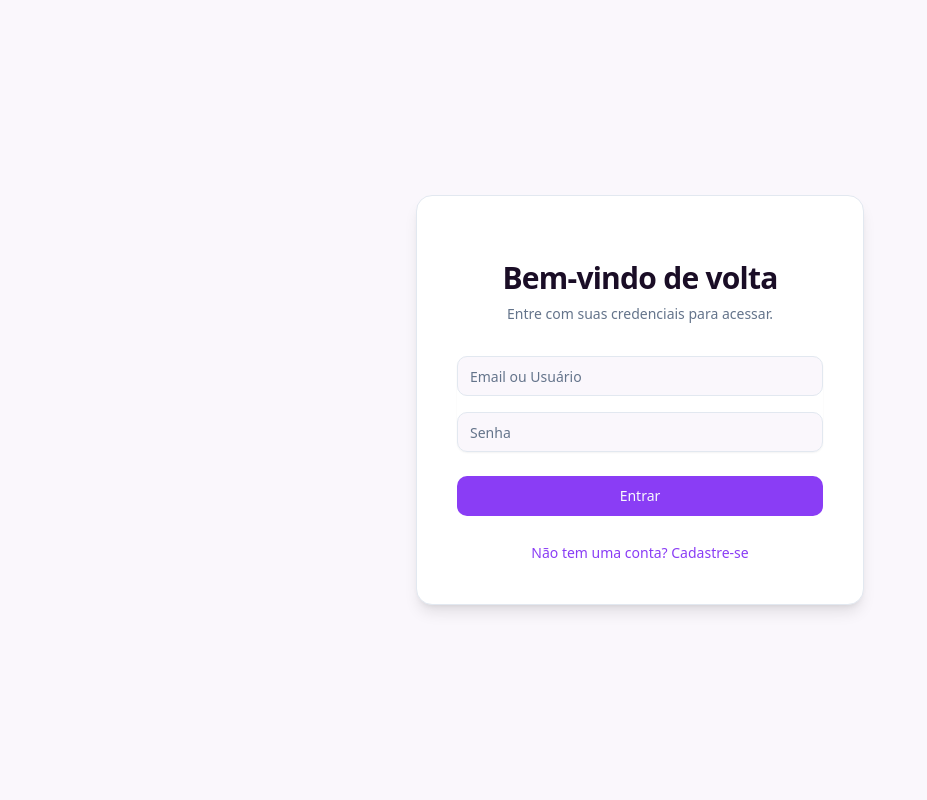
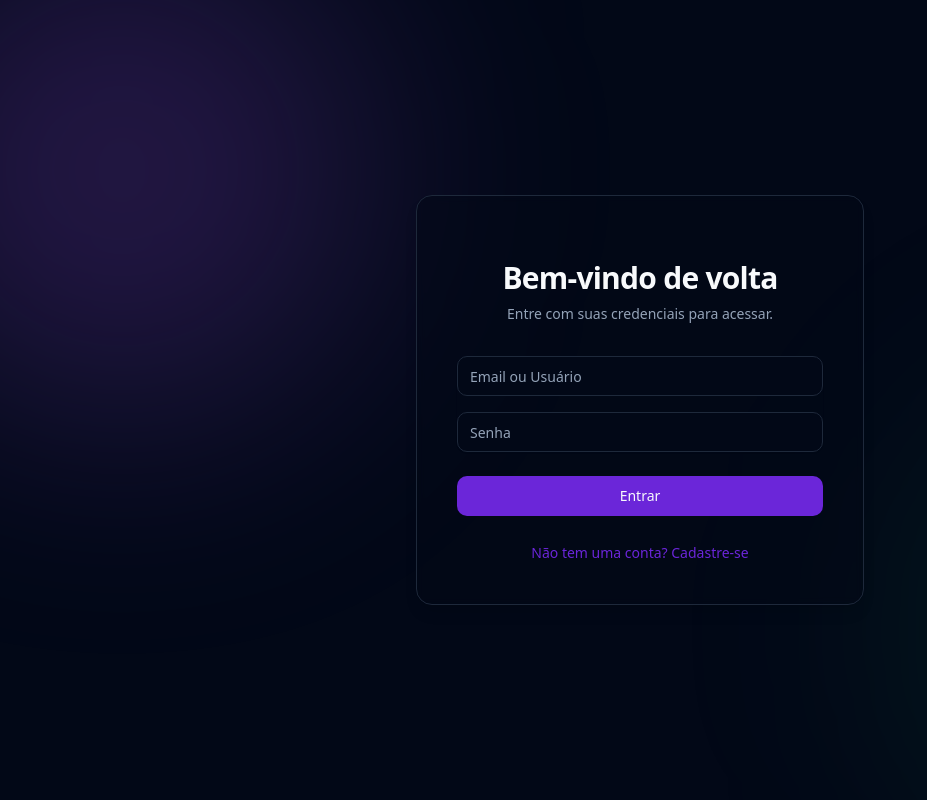
Before and after one commit to mauraluiza/todo-list, a React (Vite) app: page / in a window 1280 px wide. Shown: the whole page, without its empty margins (0-927 px from the left). Built offline with nearby package versions, Linux system fonts and the light colour scheme.

Commit message:
Add Dark Mode support and modernize Login UI with ambient background

```diff
--- /dev/null
+++ b/src/components/ModeToggle.jsx
@@ -0,0 +1,36 @@
+import { Moon, Sun } from "lucide-react"
+import { Button } from "./ui/button"
+import {
+    DropdownMenu,
+    DropdownMenuContent,
+    DropdownMenuItem,
+    DropdownMenuTrigger,
+} from "./ui/dropdown-menu"
+import { useTheme } from "./ThemeProvider"
+
+export function ModeToggle() {
+    const { setTheme } = useTheme()
+
+    return (
+        <DropdownMenu>
+            <DropdownMenuTrigger asChild>
+                <Button variant="outline" size="icon">
+                    <Sun className="h-[1.2rem] w-[1.2rem] rotate-0 scale-100 transition-all dark:-rotate-90 dark:scale-0" />
+                    <Moon className="absolute h-[1.2rem] w-[1.2rem] rotate-90 scale-0 transition-all dark:rotate-0 dark:scale-100" />
+                    <span className="sr-only">Toggle theme</span>
+                </Button>
+            </DropdownMenuTrigger>
+            <DropdownMenuContent align="end">
+                <DropdownMenuItem onClick={() => setTheme("light")}>
+                    Light
+                </DropdownMenuItem>
+                <DropdownMenuItem onClick={() => setTheme("dark")}>
+                    Dark
+                </DropdownMenuItem>
+                <DropdownMenuItem onClick={() => setTheme("system")}>
+                    System
+                </DropdownMenuItem>
+            </DropdownMenuContent>
+        </DropdownMenu>
+    )
+}
--- /dev/null
+++ b/src/components/ThemeProvider.jsx
@@ -0,0 +1,50 @@
+import { createContext, useContext, useEffect, useState } from "react"
+
+const ThemeProviderContext = createContext()
+
+export function ThemeProvider({ children, defaultTheme = "dark", storageKey = "vite-ui-theme", ...props }) {
+    const [theme, setTheme] = useState(() => {
+        return localStorage.getItem(storageKey) || defaultTheme
+    })
+
+    useEffect(() => {
+        const root = window.document.documentElement
+
+        root.classList.remove("light", "dark")
+
+        if (theme === "system") {
+            const systemTheme = window.matchMedia("(prefers-color-scheme: dark)")
+                .matches
+                ? "dark"
+                : "light"
+
+            root.classList.add(systemTheme)
+            return
+        }
+
+        root.classList.add(theme)
+    }, [theme])
+
+    const value = {
+        theme,
+        setTheme: (theme) => {
+            localStorage.setItem(storageKey, theme)
+            setTheme(theme)
+        },
+    }
+
+    return (
+        <ThemeProviderContext.Provider {...props} value={value}>
+            {children}
+        </ThemeProviderContext.Provider>
+    )
+}
+
+export const useTheme = () => {
+    const context = useContext(ThemeProviderContext)
+
+    if (context === undefined)
+        throw new Error("useTheme must be used within a ThemeProvider")
+
+    return context
+}
--- a/src/components/layout/Sidebar.jsx
+++ b/src/components/layout/Sidebar.jsx
@@ -5,6 +5,7 @@ import { Button } from "../ui/button"
 import { DropdownMenu, DropdownMenuContent, DropdownMenuItem, DropdownMenuLabel, DropdownMenuSeparator, DropdownMenuTrigger } from "../ui/dropdown-menu"
 import { Input } from "../ui/input"
 import { ChevronDown, Plus, LogOut, LayoutList, Settings, User } from "lucide-react"
+import { ModeToggle } from "../ModeToggle"
 
 export function Sidebar({ activeView, onViewChange }) {
     const { user, signOut } = useAuth()
@@ -62,8 +63,11 @@ export function Sidebar({ activeView, onViewChange }) {
 
             {/* Footer */}
             <div className="p-4 border-t space-y-2">
-                <div className="text-xs text-muted-foreground px-2 pb-2">
-                    {user?.email}
+                <div className="flex items-center justify-between px-2 pb-2">
+                    <span className="text-xs text-muted-foreground truncate max-w-[120px]" title={user?.email}>
+                        {user?.email}
+                    </span>
+                    <ModeToggle />
                 </div>
                 <Button variant="ghost" className="w-full justify-start" onClick={() => {/* Settings */ }}>
                     <Settings className="mr-2 h-4 w-4" /> Configurações
--- a/src/main.jsx
+++ b/src/main.jsx
@@ -1,5 +1,6 @@
 import { WorkspaceProvider } from './components/WorkspaceProvider'
 import { AuthProvider } from './components/AuthProvider'
+import { ThemeProvider } from './components/ThemeProvider'
 import React from 'react'
 import ReactDOM from 'react-dom/client'
 import App from './App.jsx'
@@ -7,10 +8,12 @@ import './index.css'
 
 ReactDOM.createRoot(document.getElementById('root')).render(
     <React.StrictMode>
-        <AuthProvider>
-            <WorkspaceProvider>
-                <App />
-            </WorkspaceProvider>
-        </AuthProvider>
+        <ThemeProvider defaultTheme="dark" storageKey="vite-ui-theme">
+            <AuthProvider>
+                <WorkspaceProvider>
+                    <App />
+                </WorkspaceProvider>
+            </AuthProvider>
+        </ThemeProvider>
     </React.StrictMode>,
 )
--- a/src/pages/LoginPage.jsx
+++ b/src/pages/LoginPage.jsx
@@ -52,8 +52,12 @@ export default function LoginPage() {
     };
 
     return (
-        <div className="flex min-h-screen items-center justify-center bg-background p-4">
-            <div className="w-full max-w-md space-y-8 rounded-2xl border bg-card p-10 shadow-lg animate-in fade-in zoom-in duration-500">
+        <div className="relative flex min-h-screen items-center justify-center bg-background p-4 overflow-hidden">
+            {/* Background Glow Effects */}
+            <div className="absolute top-[-10%] left-[-10%] h-[500px] w-[500px] rounded-full bg-purple-500/20 blur-[120px]" />
+            <div className="absolute bottom-[-10%] right-[-10%] h-[500px] w-[500px] rounded-full bg-green-500/10 blur-[120px]" />
+
+            <div className="relative z-10 w-full max-w-md space-y-8 rounded-2xl border bg-card/50 backdrop-blur-sm p-10 shadow-lg animate-in fade-in zoom-in duration-500">
                 <div className="text-center">
                     <h2 className="mt-6 text-3xl font-bold tracking-tight text-foreground">
                         {isLogin ? "Bem-vindo de volta" : "Criar conta"}
```
